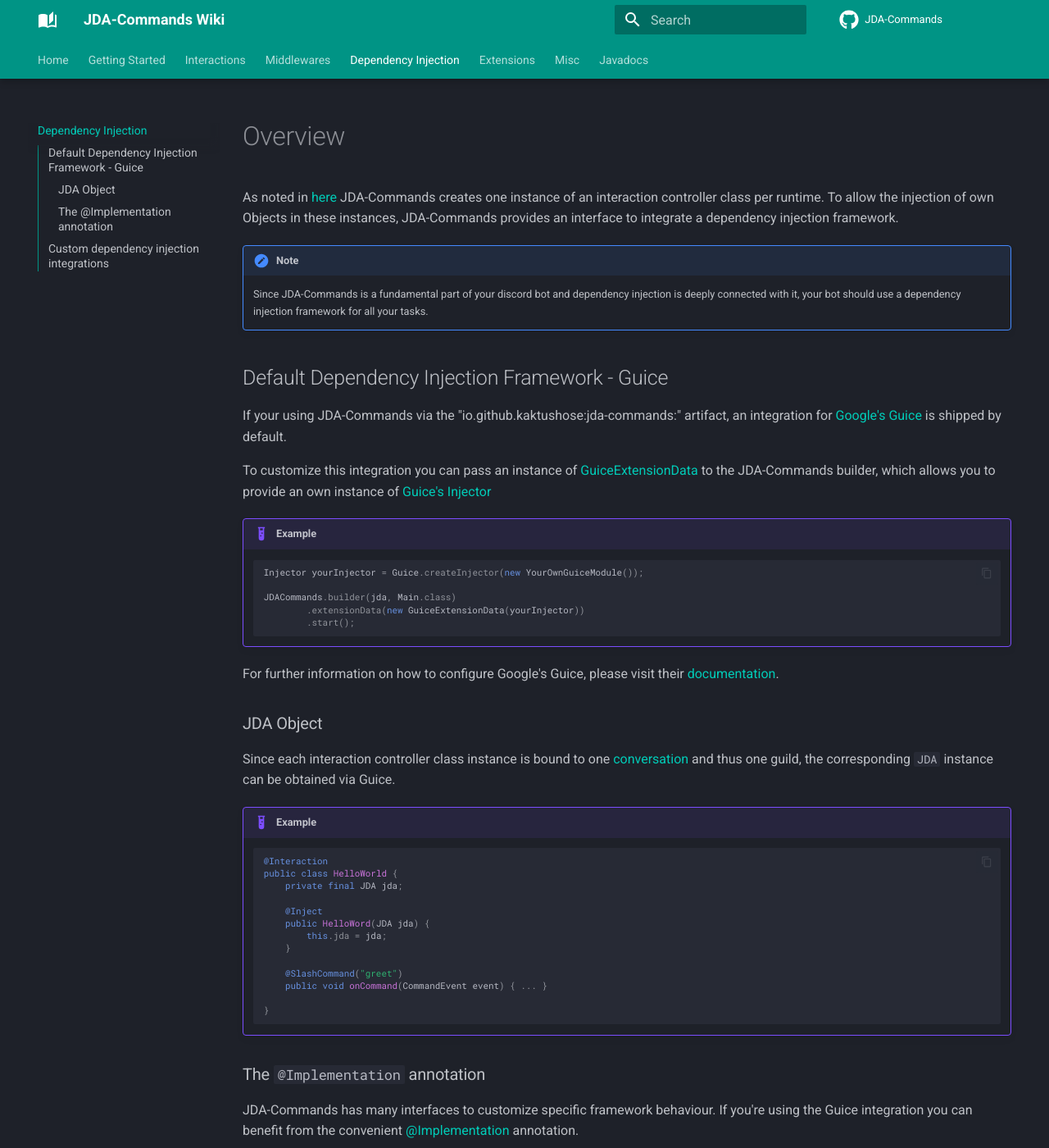
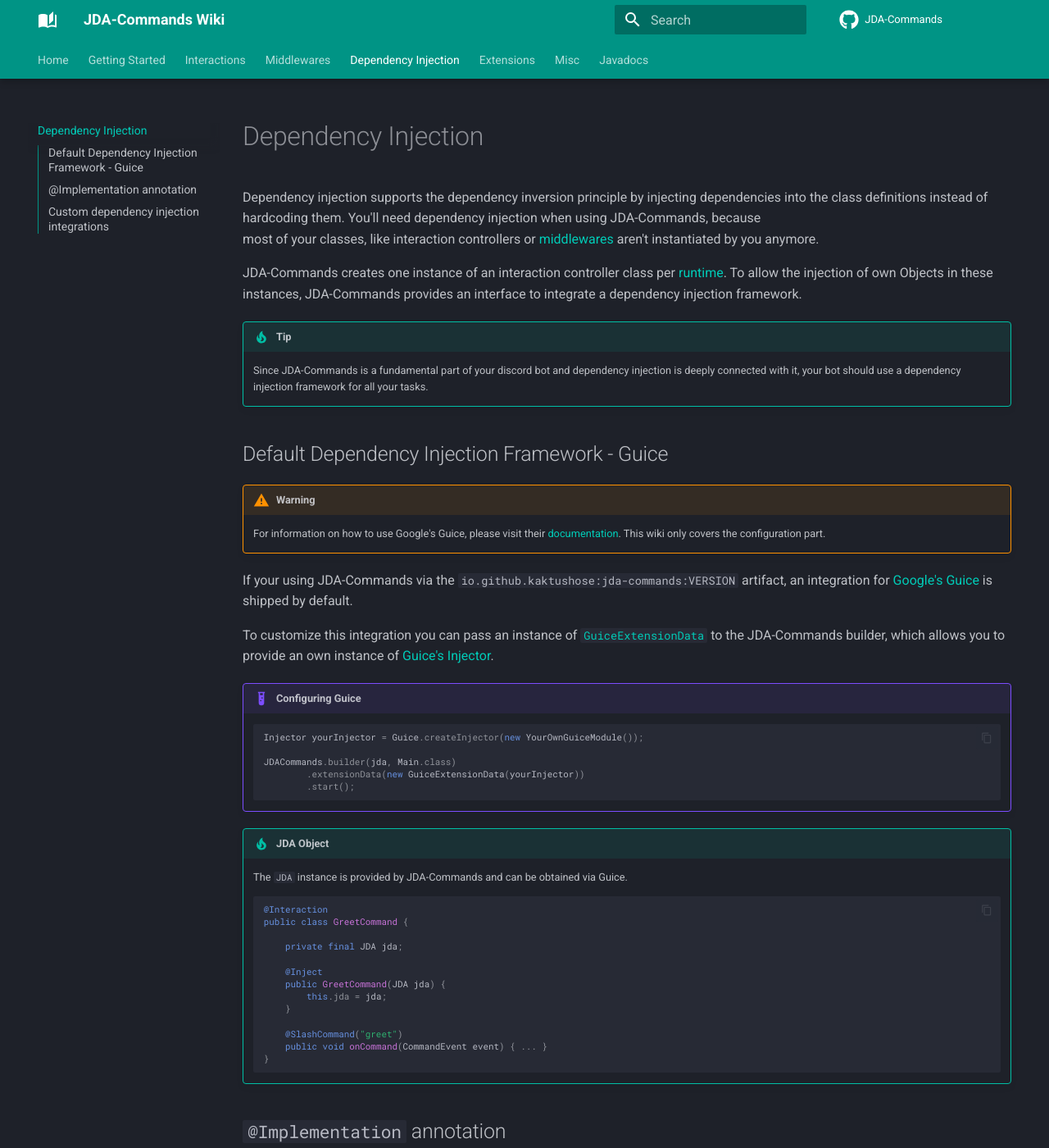
Before and after one commit to Kaktushose/jda-commands, an MkDocs documentation site: the page built from docs/di.md, in a window 1280 px wide and 1400 px high. Shown: the whole window at 82% size. Built offline with MkDocs 1.6.1 and Material for MkDocs 9.7.7, drawn with Linux system fonts in a browser that asks for light colours; comment, search, counter and statistics services are not loaded; some of the changed text lies outside the part shown.

Commit message:
improve di wiki

````diff
--- a/docs/di.md
+++ b/docs/di.md
@@ -1,21 +1,29 @@
-# Overview
-As noted in [here](interactions/overview.md#runtime-scoped-instances) JDA-Commands creates one instance of an
-interaction controller class per runtime. To allow the injection of own Objects in these instances, JDA-Commands provides
-an interface to integrate a dependency injection framework.
+# Dependency Injection
+Dependency injection supports the dependency inversion principle by injecting dependencies into the class definitions
+instead of hardcoding them. You'll need dependency injection when using JDA-Commands, because
+most of your classes, like interaction controllers or [middlewares](./middlewares/overview.md) aren't instantiated by
+you anymore.
 
-!!! note
+JDA-Commands creates one instance of an interaction controller class per [runtime](interactions/overview.md#runtime-scoped-instances).
+To allow the injection of own Objects in these instances, JDA-Commands provides an interface to integrate a dependency injection framework.
+
+!!! tip
     Since JDA-Commands is a fundamental part of your discord bot and dependency injection is deeply connected with it,
     your bot should use a dependency injection framework for all your tasks.
 
 
 ## Default Dependency Injection Framework - Guice
-If your using JDA-Commands via the "io.github.kaktushose:jda-commands:<version>" artifact, an integration for
+!!! warning
+    For information on how to use Google's Guice, please visit their [documentation](https://github.com/google/guice/wiki/). This wiki only covers the
+    configuration part.
+
+If your using JDA-Commands via the `io.github.kaktushose:jda-commands:VERSION` artifact, an integration for
 [Google's Guice](https://github.com/google/guice) is shipped by default.
 
-To customize this integration you can pass an instance of [GuiceExtensionData](https://kaktushose.github.io/jda-commands/javadocs/latest/io.github.kaktushose.jda.commands.extension.guice/com/github/kaktushose/jda/commands/guice/GuiceExtensionData.html)
-to the JDA-Commands builder, which allows you to provide an own instance of [Guice's Injector](https://google.github.io/guice/api-docs/7.0.0/javadoc/com/google/inject/Injector.html)
+To customize this integration you can pass an instance of [`GuiceExtensionData`](https://kaktushose.github.io/jda-commands/javadocs/latest/io.github.kaktushose.jda.commands.extension.guice/com/github/kaktushose/jda/commands/guice/GuiceExtensionData.html)
+to the JDA-Commands builder, which allows you to provide an own instance of [Guice's Injector](https://google.github.io/guice/api-docs/7.0.0/javadoc/com/google/inject/Injector.html).
 
-!!! example
+!!! example "Configuring Guice"
     ```java
     Injector yourInjector = Guice.createInjector(new YourOwnGuiceModule());
 
@@ -24,35 +32,33 @@
             .start();
     ```
 
-For further information on how to configure Google's Guice, please visit their [documentation](https://github.com/google/guice/wiki/).
-
-### JDA Object
-Since each interaction controller class instance is bound to one [conversation](interactions/overview.md#runtime-scoped-instances) and thus one guild,
-the corresponding `JDA` instance can be obtained via Guice.
-
-!!! example
+!!! tip "JDA Object"
+    The `JDA` instance is provided by JDA-Commands and can be obtained via Guice.
     ```java
     @Interaction
-    public class HelloWorld {
+    public class GreetCommand {
+
         private final JDA jda;
 
         @Inject
-        public HelloWord(JDA jda) {
+        public GreetCommand(JDA jda) {
             this.jda = jda;
         }
 
         @SlashCommand("greet")
         public void onCommand(CommandEvent event) { ... }
-
     }
     ```
 
-### The `@Implementation` annotation
+## `@Implementation` annotation
 JDA-Commands has many interfaces to customize specific framework behaviour.
-If you're using the Guice integration you can benefit from the convenient [@Implementation](https://kaktushose.github.io/jda-commands/javadocs/latest/io.github.kaktushose.jda.commands.extension.guice/com/github/kaktushose/jda/commands/guice/Implementation.html)
+If you're using the Guice integration you can benefit from the convenient [`@Implementation`](https://kaktushose.github.io/jda-commands/javadocs/latest/io.github.kaktushose.jda.commands.extension.guice/com/github/kaktushose/jda/commands/guice/Implementation.html)
 annotation.
 
 This annotation allows the automatic instantiation and registration for implementations of following interfaces:
+
+!!! note inline end
+    If you're annotating an implementation of `Middleware`, `Validator` or `TypeAdapter` you have to provide additional configuration via the `@Implementation` annotation.
 
 - [PermissionsProvider](https://kaktushose.github.io/jda-commands/javadocs/development/io.github.kaktushose.jda.commands.core/com/github/kaktushose/jda/commands/permissions/PermissionsProvider.html)
 - [GuildScopeProvider](https://kaktushose.github.io/jda-commands/javadocs/development/io.github.kaktushose.jda.commands.core/com/github/kaktushose/jda/commands/scope/GuildScopeProvider.html)
@@ -63,9 +69,6 @@
 - [Validator](https://kaktushose.github.io/jda-commands/javadocs/development/io.github.kaktushose.jda.commands.core/com/github/kaktushose/jda/commands/dispatching/validation/Validator.html) + `@Implementation#annotation()` set
 - [TypeAdapter](https://kaktushose.github.io/jda-commands/javadocs/development/io.github.kaktushose.jda.commands.core/com/github/kaktushose/jda/commands/dispatching/adapter/TypeAdapter.html) + `@Implemenetation#clazz()` set
 
-!!! info
-    If you're annotating an implementation of `Middleware`, `Validator` or `TypeAdapter` you have to provide additional configuration via the `@Implementation` annotation.
-
 The annotated classes will be instantiated with help of `com.google.inject.Injector` similar to interaction controllers.
 
 !!! example
@@ -73,14 +76,23 @@
     @Implementation
     public class CustomGuildScopeProvider implements GuildScopeProvider {
 
-        Set<Long> apply(CommandData data) { ... }
+        private final Database database;
+
+        @Inject
+        public HelloWord(Database database) {
+            this.database = database;
+        }
+
+        public Set<Long> apply(CommandData data) {
+            return database.getGuildsForCommand(data);
+        }
     }
 
     ```
 
 ## Custom dependency injection integrations
-If you want to integrate another dependency injection framework, you have to provide an own
-implementation of [InteractionControllerInstantiator](https://kaktushose.github.io/jda-commands/javadocs/latest/io.github.kaktushose.jda.commands.core/com/github/kaktushose/jda/commands/dispatching/instance/InteractionControllerInstantiator.html)
+If you want to integrate another dependency injection framework, you have to provide your own
+implementation of [InteractionControllerInstantiator](https://kaktushose.github.io/jda-commands/javadocs/latest/io.github.kaktushose.jda.commands.core/com/github/kaktushose/jda/commands/dispatching/instance/InteractionControllerInstantiator.html).
 
 You can do this by either passing it to the builder or by creating your own [extension](extensions.md).
 
````
